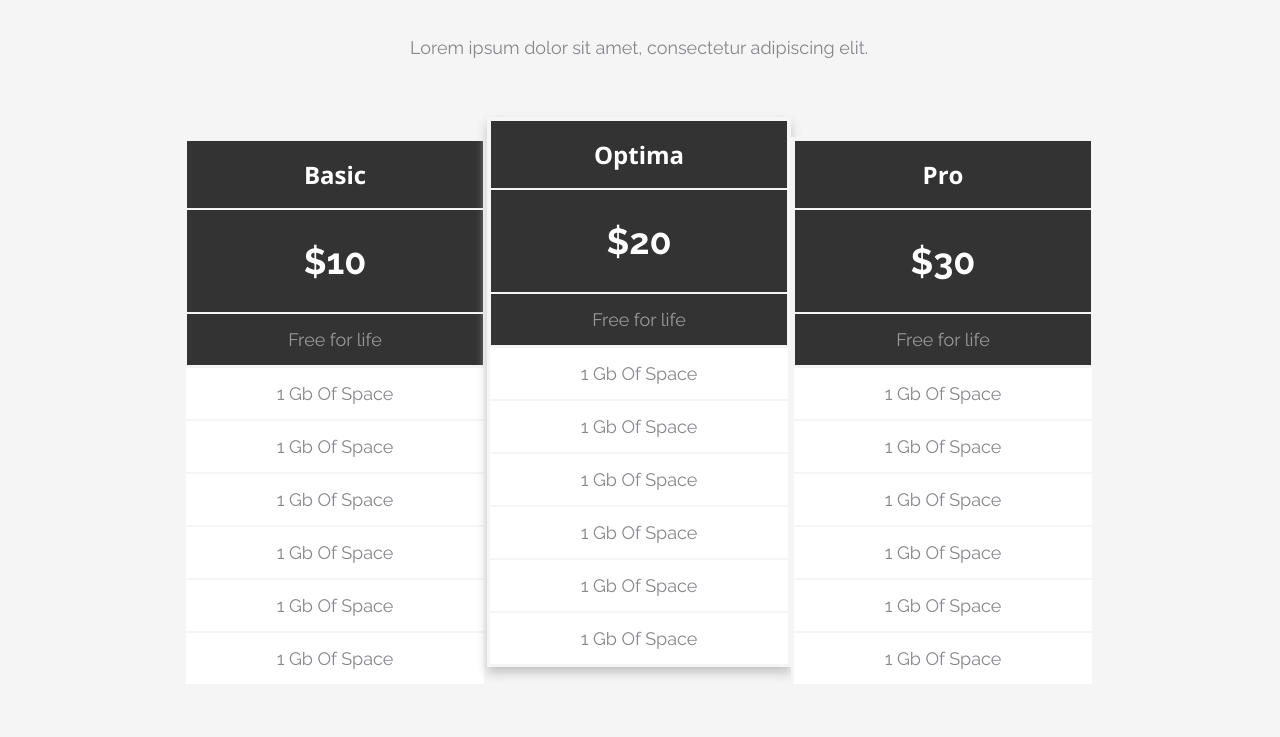
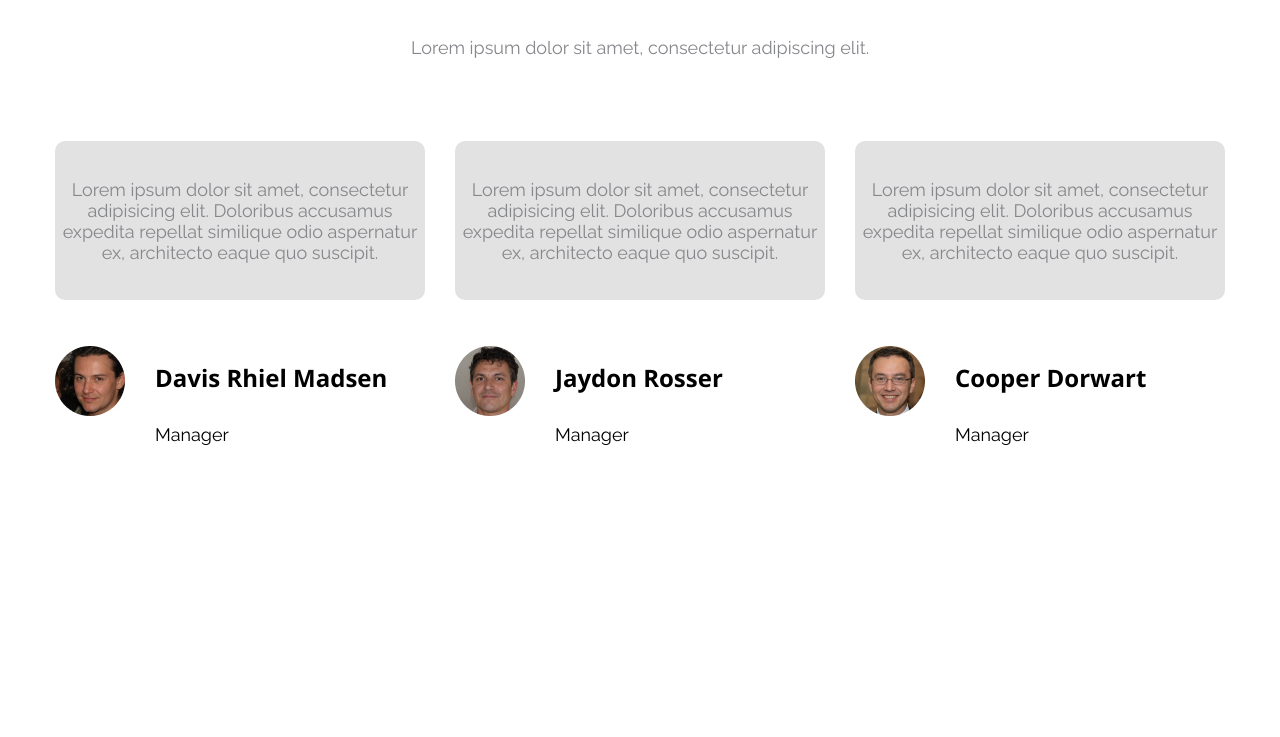
Before and after one commit to No0Way/test, a plain HTML site: page Vscode/Lesson5/index.html in a window 1280 px wide. Shown: the part 146-883 px from the top of the page. After the commit the page ends 800 px from the top, so only its background shows below. Drawn offline with nearby package versions, Linux system fonts and the light colour scheme.

Commit message:
homework2

```diff
--- a/Vscode/Lesson5/css/style.css
+++ b/Vscode/Lesson5/css/style.css
@@ -12,11 +12,6 @@
   max-width: 1200px;
   margin: 0 auto;
   padding: 0 15px;
-}
-
-.pricing {
-  padding: 0 170px 50px 168px;
-  background-color: #f5f5f5;
 }
 
 .section-title {
@@ -53,6 +48,7 @@
   justify-content: center;
   text-align: center;
   color: #86878b;
+  margin-bottom: 83px;
 }
 
 .block {
@@ -62,67 +58,57 @@
 
 .block-content {
   width: 370px;
-  background: #ffffff;
-  border: 2px solid #f5f5f5;
-  margin-top: 79px;
+  background: #e2e2e2;
+  border-radius: 10px;
 }
 
-.block-content.block-content__up {
-  margin-top: 59px;
-  margin-bottom: 20px;
-  box-shadow: 0px 6px 10px 0px #c4c4c4;
+.content-description {
+  font-family: "Raleway";
+  font-style: normal;
+  font-weight: 400;
+  font-size: 18px;
+  line-height: 21px;
+  display: flex;
+  align-items: center;
+  text-align: center;
+  color: #86878b;
+  padding-top: 38px;
+  padding-bottom: 37px;
+  margin-bottom: 46px;
 }
 
-.list__name {
+.price-elem-item {
+  width: 370px;
+  display: flex;
+}
+
+.price-elem-img {
+  width: 70px;
+}
+
+.price-elem-name {
   font-family: "Open Sans";
   font-style: normal;
   font-weight: 700;
   font-size: 24px;
   line-height: 33px;
-  text-align: center;
-  color: #ffffff;
-  background: #333333;
-  border: 2px solid #f5f5f5;
-  padding: 17px;
-  margin-bottom: -2px;
+  display: flex;
+  align-items: center;
+  color: #000000;
+  margin-left: 30px;
+  padding-top: 15px;
+  padding-bottom: 15px;
 }
 
-.list__price {
-  font-family: "Raleway";
-  font-style: normal;
-  font-weight: 700;
-  font-size: 36px;
-  line-height: 42px;
-  text-align: center;
-  color: #ffffff;
-  background: #333333;
-  border: 2px solid #f5f5f5;
-  padding: 30px;
-  margin-bottom: -2px;
-}
-
-.list__descr {
+.price-elem-text {
   font-family: "Raleway";
   font-style: normal;
   font-weight: 400;
   font-size: 18px;
   line-height: 21px;
-  text-align: center;
-  color: rgba(255, 255, 255, 0.5);
-  background: #333333;
-  border: 2px solid #f5f5f5;
-  padding: 15px;
+  display: flex;
+  align-items: center;
+  color: #000000;
+  margin-top: 15px;
+  margin-left: 30px;
 }
-
-.block-content__list {
-  background: #ffffff;
-  border: 1px solid #f5f5f5;
-  padding: 15px 0;
-  font-family: "Raleway";
-  font-style: normal;
-  font-weight: 400;
-  font-size: 18px;
-  line-height: 21px;
-  text-align: center;
-  color: #86878b;
-}
--- a/Vscode/Lesson5/index.html
+++ b/Vscode/Lesson5/index.html
@@ -10,52 +10,70 @@
   <body>
     <section class="pricing">
       <div class="wrapper">
-        <h2 class="section-title">pricing options</h2>
+        <h2 class="section-title">what our customers are saying</h2>
         <div class="line"></div>
         <p class="section-description">
           Lorem ipsum dolor sit amet, consectetur adipiscing elit.
         </p>
 
         <div class="block">
-          <div class="block-content">
-            <ul>
-              <li class="list__name">Basic</li>
-              <li class="list__price">$10</li>
-              <li class="list__descr">Free for life</li>
-              <li class="block-content__list">1 Gb Of Space</li>
-              <li class="block-content__list">1 Gb Of Space</li>
-              <li class="block-content__list">1 Gb Of Space</li>
-              <li class="block-content__list">1 Gb Of Space</li>
-              <li class="block-content__list">1 Gb Of Space</li>
-              <li class="block-content__list">1 Gb Of Space</li>
-            </ul>
+          <div>
+            <div class="block-content">
+              <p class="content-description">
+                Lorem ipsum dolor sit amet, consectetur adipisicing elit.
+                Doloribus accusamus expedita repellat similique odio aspernatur
+                ex, architecto eaque quo suscipit.
+              </p>
+            </div>
+          <div class="price-elem-item">
+            <div class="price-elem-img">
+              <img src="assets/Davis Madsen.jpg" alt="Davis Madsen" />
+            </div>
+            <div>
+              <h3 class="price-elem-name">Davis Rhiel Madsen</h3>
+              <p class="price-elem-text">Manager</p>
+            </div>
+          </div>
           </div>
 
-          <div class="block-content block-content__up">
-            <ul>
-              <li class="list__name">Optima</li>
-              <li class="list__price">$20</li>
-              <li class="list__descr">Free for life</li>
-              <li class="block-content__list">1 Gb Of Space</li>
-              <li class="block-content__list">1 Gb Of Space</li>
-              <li class="block-content__list">1 Gb Of Space</li>
-              <li class="block-content__list">1 Gb Of Space</li>
-              <li class="block-content__list">1 Gb Of Space</li>
-              <li class="block-content__list">1 Gb Of Space</li>
-            </ul>
+          <div>
+            <div class="block-content">
+              <p class="content-description">
+                Lorem ipsum dolor sit amet, consectetur adipisicing elit.
+                Doloribus accusamus expedita repellat similique odio aspernatur
+                ex, architecto eaque quo suscipit.
+              </p>
+            </div>
+          <div>
+            <div class="price-elem-item">
+              <div class="price-elem-img">
+                <img src="assets/Jaydon Rosser.jpg" alt="Jaydon Rosser" />
+              </div>
+              <div>
+                <h3 class="price-elem-name">Jaydon Rosser</h3>
+                <p class="price-elem-text">Manager</p>
+              </div>
+            </div>
           </div>
-          <div class="block-content">
-            <ul>
-              <li class="list__name">Pro</li>
-              <li class="list__price">$30</li>
-              <li class="list__descr">Free for life</li>
-              <li class="block-content__list">1 Gb Of Space</li>
-              <li class="block-content__list">1 Gb Of Space</li>
-              <li class="block-content__list">1 Gb Of Space</li>
-              <li class="block-content__list">1 Gb Of Space</li>
-              <li class="block-content__list">1 Gb Of Space</li>
-              <li class="block-content__list">1 Gb Of Space</li>
-            </ul>
+          </div>
+          <div>
+          <div>
+            <div class="block-content">
+              <p class="content-description">
+                Lorem ipsum dolor sit amet, consectetur adipisicing elit.
+                Doloribus accusamus expedita repellat similique odio aspernatur
+                ex, architecto eaque quo suscipit.
+              </p>
+            </div>
+            <div class="price-elem-item">
+              <div class="price-elem-img">
+                <img src="assets/Cooper Dorwart.jpg" alt="Cooper Dorwart" />
+              </div>
+              <div>
+                <h3 class="price-elem-name">Cooper Dorwart</h3>
+                <p class="price-elem-text">Manager</p>
+              </div>
+            </div>
           </div>
         </div>
       </div>
```
Also changed, not shown: Vscode/Lesson5/assets/Cooper Dorwart.jpg (added), Vscode/Lesson5/assets/Davis Madsen.jpg (added), Vscode/Lesson5/assets/Jaydon Rosser.jpg (added).
